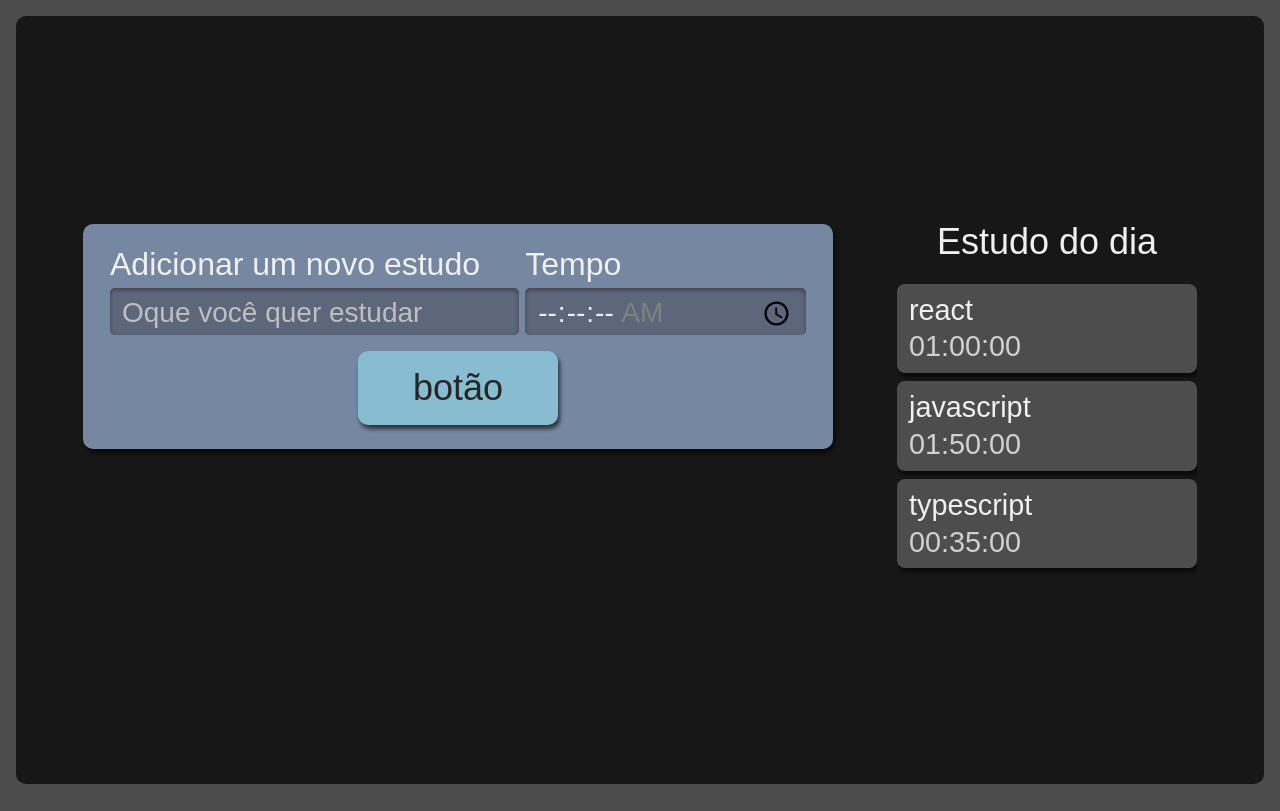
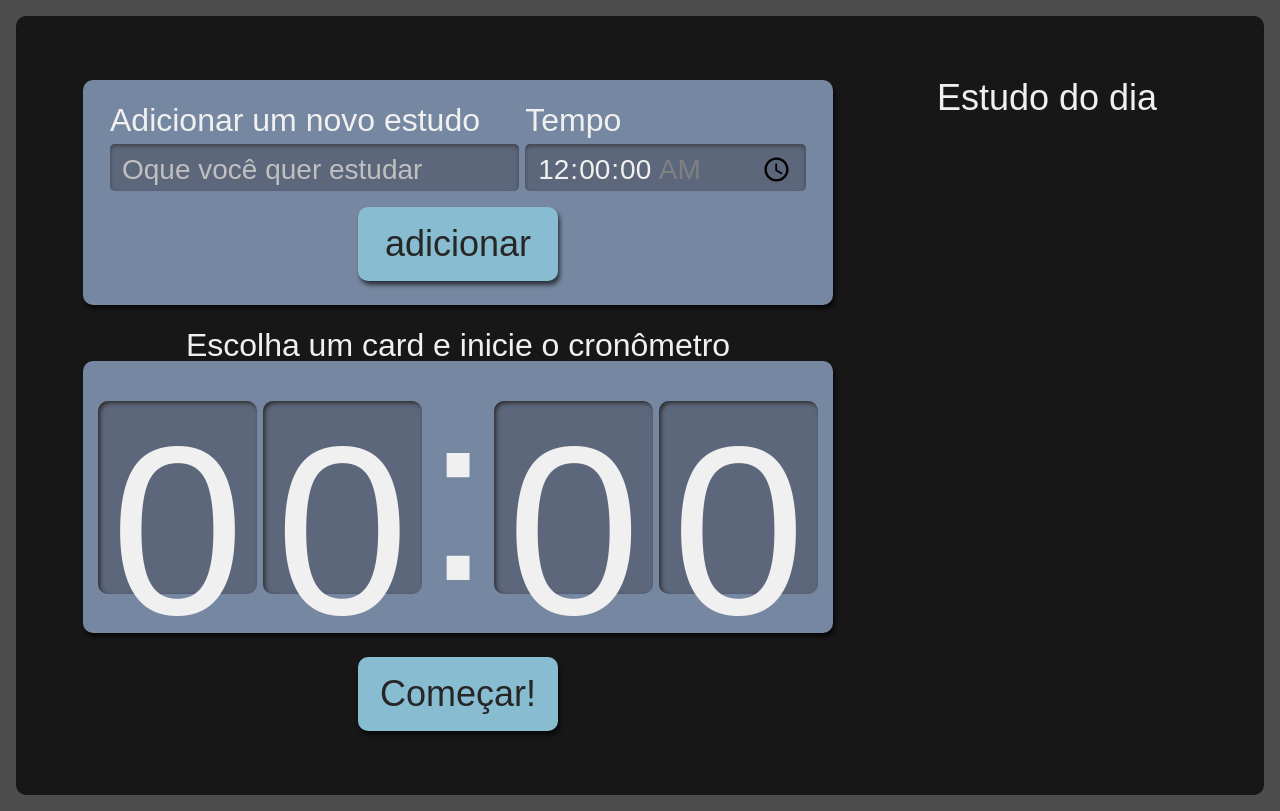
Before and after one commit to Matheus1415/gerenciador-de-estudo, a React (Create React App) app: page / in a window 1280 px wide. Built offline with nearby package versions, Linux system fonts and the light colour scheme.

Commit message:
usando props

```diff
--- a/package.json
+++ b/package.json
@@ -14,6 +14,7 @@
     "react-dom": "^18.2.0",
     "react-scripts": "5.0.1",
     "typescript": "^4.9.5",
+    "uuid": "^9.0.1",
     "web-vitals": "^2.1.4"
   },
   "scripts": {
@@ -41,6 +42,7 @@
     ]
   },
   "devDependencies": {
+    "@types/uuid": "^9.0.8",
     "sass": "^1.71.1",
     "typescript-css-modules": "^1.0.4"
   }
--- a/src/components/Botao/index.tsx
+++ b/src/components/Botao/index.tsx
@@ -1,12 +1,11 @@
 import React from "react";
-import style from "./botao.module.scss"
+import style from "./botao.module.scss";
 
-class Botao extends React.Component {
-    render(){
-        return(
-            <button className={style.botao}> botão</button>
-        )
-    }
+interface BotaoProps {
+  texto: string;
+  type?: "button" | "submit" | "reset" | undefined
 }
 
-export default Botao
+export const Botao: React.FC<BotaoProps> = ({ texto, type = "button" }) => {
+  return <button type={type} className={style.botao}>{texto}</button>;
+};
--- /dev/null
+++ b/src/components/Cronometro/Cronometro.module.scss
@@ -0,0 +1,59 @@
+.cronometro {
+    display: flex;
+    flex-direction: column;
+    align-items: center;
+    grid-area: cronometro;
+
+    .relogioWrapper {
+      align-items: center;
+      background-color: #7687A1;
+      border-radius: 10px;
+      box-shadow: 2px 4px 4px #0000009F;
+      box-sizing: border-box;
+      display: flex;
+      font-size: 5rem;
+      justify-content: center;
+      margin-bottom: 24px;
+      padding: 16px 12px;
+      width: 100%;
+    }
+
+    .titulo {
+      font-size: 2rem;
+    }
+
+    button {
+      background-color: #88bcd1;
+      border-radius: 10px;
+      box-shadow: 2px 4px 4px #0000009F;
+      color: #272626;
+      cursor: pointer;
+      font-size: 1.25rem;
+      padding: 16px;
+      width: 150px;
+
+      &:active {
+        background-color: #7CA6B7;
+        box-shadow: 2px 2px 4px #0000009F inset;
+        cursor: auto;
+      }
+    }
+
+    @media screen and (min-width:1280px) {
+
+      .relogioWrapper{
+        font-size: 15rem;
+      }
+
+      p {
+        font-size: 2rem;
+      }
+
+      button {
+        grid-column-start: span 2;
+        justify-self: center;
+        width: 200px;
+        font-size: 2.25rem;
+      }
+    }
+  }
--- /dev/null
+++ b/src/components/Cronometro/Relogio/Relogio.module.scss
@@ -0,0 +1,23 @@
+.relogioNumero {
+    background-color: #5D677C;
+    box-shadow: 2px 2px 4px #2B2B2B inset;
+    height: 3.6rem;
+    width: 3rem;
+    margin: 3px;
+    padding: 10px;
+    border-radius: 10px;
+    text-align: center;
+
+    @media screen and (min-width:1280px) {
+      height: 10.8rem;
+      width: 9rem;
+    }
+  }
+
+  .relogioDivisao {
+    height: 4.2rem;
+
+    @media screen and (min-width:1280px) {
+      height: 12.6rem;
+    }
+  }
--- /dev/null
+++ b/src/components/Cronometro/Relogio/index.tsx
@@ -0,0 +1,13 @@
+import style from "./Relogio.module.scss";
+
+export const Relogio = () =>{
+    return(
+        <>
+            <span className={style.relogioNumero}>0</span>
+            <span className={style.relogioNumero}>0</span>
+            <span>:</span>
+            <span className={style.relogioNumero}>0</span>
+            <span className={style.relogioNumero}>0</span>
+        </>
+    )
+}
--- /dev/null
+++ b/src/components/Cronometro/index.tsx
@@ -0,0 +1,15 @@
+import { Botao } from "../Botao";
+import { Relogio } from "./Relogio";
+import style from "./Cronometro.module.scss";
+
+export const Cronometro = () =>{
+    return(
+        <div className={style.cronometro}>
+            <p className={style.titulo}>Escolha um card e inicie o cronômetro</p>
+            <div className={style.relogioWrapper}>
+                <Relogio/>
+            </div>
+            <Botao texto="Começar!"/>
+        </div>
+    )
+}
--- a/src/components/Formulario/index.tsx
+++ b/src/components/Formulario/index.tsx
@@ -1,18 +1,55 @@
 import React from "react";
-import Botao from "../Botao";
-import style from "./formulario.module.scss"
+import { Botao } from "../Botao";
+import style from "./formulario.module.scss";
+import { Tarefas } from "../../types/tarefas";
+import {v4 as uuidv4} from 'uuid'
 
-class Formulario extends React.Component {
-    render(){
-        return(
-            <form action="" className={style.novaTarefa}>
+class Formulario extends React.Component<{
+    setTarefa: React.Dispatch<React.SetStateAction<Tarefas[]>>
+}> {
+  state = {
+    tarefa: "",
+    tempo: "00:00",
+  };
+
+  adicionarTarefa = (e: React.FormEvent<HTMLFormElement>) => {
+    e.preventDefault();
+    this.props.setTarefa(tarefaAntifa =>
+    [
+        ...tarefaAntifa,
+        {
+            ...this.state,
+            selecionado: false,
+            completo: false,
+            id: uuidv4()
+        }
+    ])
+
+    this.setState({
+        tarefa:"",
+        tempo:"00:00"
+    })
+  };
+
+  render() {
+    return (
+      <form
+        action=""
+        className={style.novaTarefa}
+        onSubmit={(e) => this.adicionarTarefa(e)}
+      >
         <div className={style.inputContainer}>
           <label htmlFor="tarefa">Adicionar um novo estudo</label>
-                    <input type="text"
+          <input
+            type="text"
             name="tarefa"
             id="tarefa"
             placeholder="Oque você quer estudar"
             required
+            value={this.state.tarefa}
+            onChange={(event) =>
+              this.setState({ ...this.state, tarefa: event.target.value })
+            }
           />
         </div>
         <div className={style.inputContainer}>
@@ -21,16 +58,20 @@ class Formulario extends React.Component {
             type="time"
             name="tempo"
             id="tempo"
+            value={this.state.tempo}
+            onChange={(evento) =>
+              this.setState({ ...this.state, tempo: evento.target.value })
+            }
             step="1"
-                        min="00:00:00"
-                        max="01:30:00"
+            min="00:00"
+            max="01:30"
             required
           />
         </div>
-                <Botao />
+        <Botao type="submit" texto="adicionar" />
       </form>
-        )
+    );
   }
 }
 
-export default Formulario
+export default Formulario;
--- /dev/null
+++ b/src/components/Lista/Item/index.tsx
@@ -0,0 +1,15 @@
+import React from "react";
+import style from '../lista.module.scss'
+import { Tarefas } from "../../../types/tarefas";
+
+
+export const Item: React.FC<Tarefas> = ({ tarefa, tempo, selecionado, completo, id }) => {
+    return (
+        <>
+            <li className={style.item}>
+                <h3>{tarefa}</h3>
+                <span>{tempo}</span>
+            </li>
+        </>
+    )
+}
--- a/src/components/Lista/index.tsx
+++ b/src/components/Lista/index.tsx
@@ -1,25 +1,16 @@
-import React from "react";
-import style from "./lista.module.scss"
+import style from "./lista.module.scss";
+import { Item } from "./Item";
+import { Tarefas } from "../../types/tarefas";
 
-export const Lista = () =>{
-    const tarefa = [
-        {tarefa:"react", tempo:"01:00:00"},
-        {tarefa:"javascript", tempo:"01:50:00"},
-        {tarefa:"typescript", tempo:"00:35:00"}
-    ]
-    return(
-        <aside className={style.listaTarefas}>
-            <h2>Estudo do dia</h2>
-            <ul>
-                {
-                    tarefa.map((item, index) => (
-                        <li key={index} className={style.item}>
-                            <h3>{item.tarefa}</h3>
-                            <span>{item.tempo}</span>
-                        </li>
-                    ))
-                }
-            </ul>
-        </aside>
-    )
-}
+export const Lista = ({ tarefas }: { tarefas: Tarefas[] }) => {
+  return (
+    <aside className={style.listaTarefas}>
+      <h2>Estudo do dia</h2>
+      <ul>
+        {tarefas.map((item, index) => (
+          <Item tarefa={item.tarefa} tempo={item.tempo} key={index} />
+        ))}
+      </ul>
+    </aside>
+  );
+};
--- a/src/pages/App.tsx
+++ b/src/pages/App.tsx
@@ -1,13 +1,19 @@
-import React from 'react';
+import React, { useState } from 'react';
 import Formulario from '../components/Formulario';
 import { Lista } from '../components/Lista';
 import style from "./app.module.scss"
+import { Cronometro } from '../components/Cronometro';
+import { Tarefas } from '../types/tarefas';
 
 function App() {
+
+  const [tarefas, setTarefa] = useState<Tarefas[]>([])
+
   return (
   <div className={style.AppStyle}>
-      <Formulario />
-      <Lista />
+      <Formulario setTarefa={setTarefa}/>
+      <Lista tarefas={tarefas} />
+      <Cronometro/>
     </div>
   );
 }
--- /dev/null
+++ b/src/types/tarefas.tsx
@@ -0,0 +1,7 @@
+export interface Tarefas{
+    tarefa:string,
+    tempo:string,
+    selecionado: boolean,
+    completo: boolean,
+    id: String
+}
```
Also changed, not shown: 1 other file (tests, documents, lock files or other folders). Lines whose indentation alone changed are shown as unchanged.
